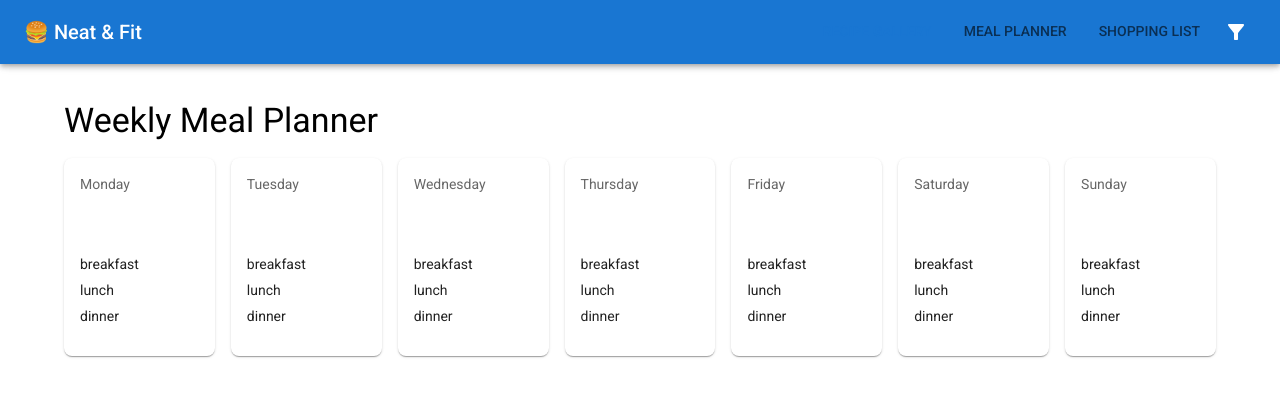
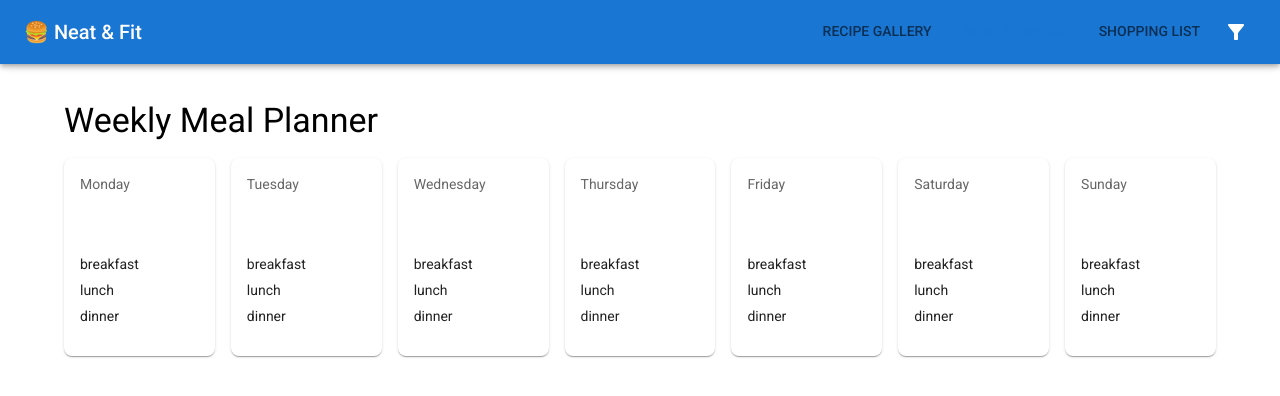
Before and after one commit to ploissken/meal-planner, a Next.js app: page /meal-planner in a window 1280 px wide. Shown: the top 396 px of the page. Built offline with nearby package versions, Linux system fonts and the light colour scheme; what @mui/material-nextjs would draw is missing.

Commit message:
fix tabs

```diff
--- a/src/app/components/TopBar.tsx
+++ b/src/app/components/TopBar.tsx
@@ -2,10 +2,12 @@
 import { Box, AppBar, Toolbar, Typography, Tabs, Tab } from "@mui/material";
 import FilterDrawer from "./FilterDrawer";
 import { SyntheticEvent, useState } from "react";
-import { useRouter } from "next/navigation";
+import { usePathname, useRouter } from "next/navigation";
 
 export default function TopBar() {
-  const [selectedTab, setSelectedTab] = useState("recipe-gallery");
+  const pathname = usePathname();
+  const cleaned = pathname.replace(/^\/+/, "") || "recipe-gallery";
+  const [selectedTab, setSelectedTab] = useState(cleaned);
   const router = useRouter();
 
   const handleTabChange = (event: SyntheticEvent, value: string) => {
```
